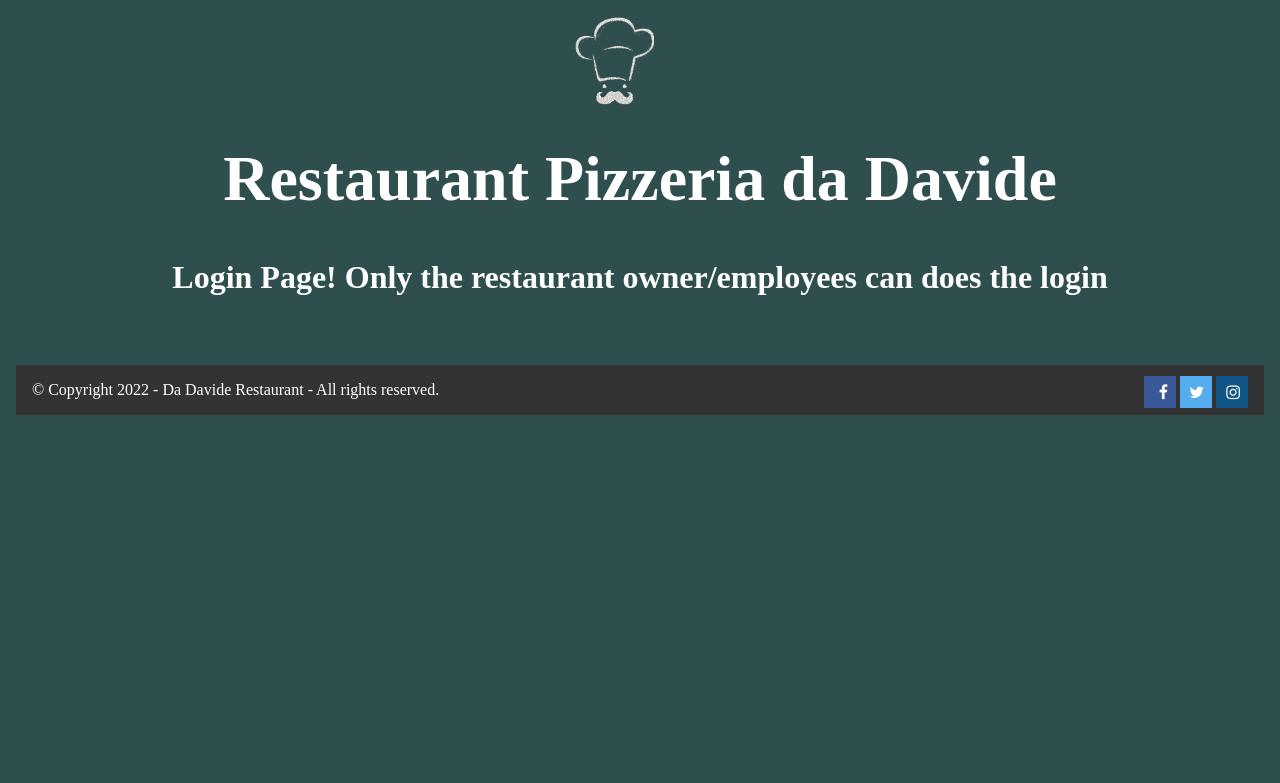
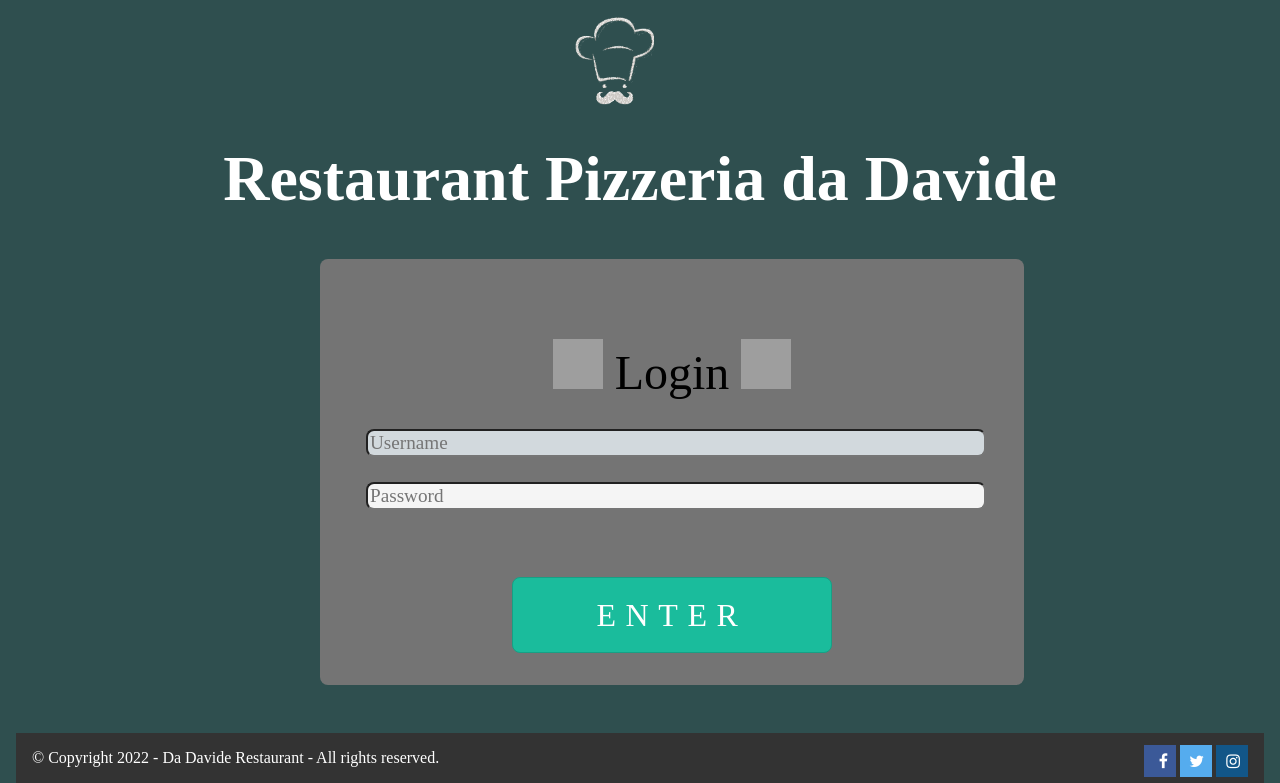
Before and after one commit to Davide-Lotito/WMT_project, a PHP site: page /pages/login.html in a window 1280 px wide. Shown: the part 65-848 px from the top of the page. Before the commit the page ends 480 px from the top, so only its background shows below. Run offline with PHP 8.4, Linux system fonts and the light colour scheme; some web fonts are replaced; grey boxes are pictures that could not be loaded.

Commit message:
rough login form

```diff
--- a/pages/book.html
+++ b/pages/book.html
@@ -54,6 +54,7 @@
             <input type="submit" id="submit-button" value="Apply" />
         </form>
     </div>
+    <!--shows the time available to make a reservation-->
     <div id="callout-timetable">
         <div class="callout-header">Booking hours</div>
         <span class="closebtn" onclick="this.parentElement.style.display='none';">&times;</span>
--- a/pages/login.html
+++ b/pages/login.html
@@ -3,6 +3,7 @@
 <head>
     <meta charset="UTF-8">
     <link rel="stylesheet" href="../style/common.css">
+    <link rel="stylesheet" href="../style/login.css">
     <link rel="icon" type="image/png" href="../images/chef_white_icon.png">
     <title>login</title>
     <!-- icon libary -->
@@ -25,7 +26,17 @@
         <a href="../index.html"><img src="../images/chef_white_icon.png" alt="restaurant icon" title="icon"></a>
         <h1 id="title-text" class="title-font">Restaurant Pizzeria da Davide</h1>
     </div>
-    <h1 style="text-align: center;">Login Page! Only the restaurant owner/employees can does the login</h1>
+    <!--Login form-->
+    <div id="form">
+        <form>
+            <fieldset>
+                <legend><img src="https://media.giphy.com/media/kAOJ3W2xN5cXqYfEFo/giphy.gif" alt="cook gif" title="cook gif"> Login <img src="https://media.giphy.com/media/fuDNg9Fh84Yqst9Cps/giphy.gif" alt="chef gif" title="chef gif"></legend>
+                <input type="text" id="name" name="name" placeholder="Username" required>
+                <input type="password" id="pswd" name="pswd" placeholder="Password" required>
+            </fieldset>
+            <input type="submit" id="submit-button" value="Enter" />
+        </form>
+    </div>
     <footer id="footer">
         &copy; Copyright 2022 - Da Davide Restaurant - All rights reserved.
         <br>
--- a/style/book.css
+++ b/style/book.css
@@ -64,7 +64,7 @@
     padding: 19px 39px 18px 39px;
     color: #FFF;
     background: #1abc9c;
-    font-family: "Amatic SC";
+    font-family: "Indie Flower";
     font-size: 2em;
     text-align: center;
     text-transform: uppercase;
--- /dev/null
+++ b/style/login.css
@@ -0,0 +1,64 @@
+#form {
+    position: relative;
+    width: 50%;
+    left: 25%;
+    right: 25%;
+    background: #747474;
+    padding: 2em;
+    border-radius: 8px;
+    color: black;
+}
+
+#form fieldset {
+    border: none;
+}
+
+#form legend {
+    font-size: 3em;
+    padding-top: 1em;
+    padding-bottom: 0.5em;
+    margin: auto;
+}
+
+#form legend img{
+    width: 50px; height: 50px;
+}
+
+#form input[type="text"],
+#form input[type="password"] {
+    font-family: "Indie Flower";
+    background: rgba(255, 255, 255, .1);
+    font-size: larger;
+    width: 100%;
+    border-radius: 8px;
+    background-color: whitesmoke;
+    color: #464646;
+    margin-bottom: 1.3em;
+}
+
+#form input[type="text"],
+#form input[type="password"]:focus {
+    background: #d2d9dd;
+}
+
+#form input[type="submit"] {
+    position: relative;
+    width: 50%;
+    left: 25%; right: 25%;
+    margin-top: 5%;
+    padding: 19px 39px 18px 39px;
+    color: #FFF;
+    background: #1abc9c;
+    font-family: "Indie Flower";
+    font-size: 2em;
+    text-align: center;
+    text-transform: uppercase;
+    border: 1px solid #16a085;
+    border-radius: 8px;
+    letter-spacing: 0.3em;
+}
+
+#form input[type="submit"]:hover {
+    background: #109177;
+    color: black;
+}
```
